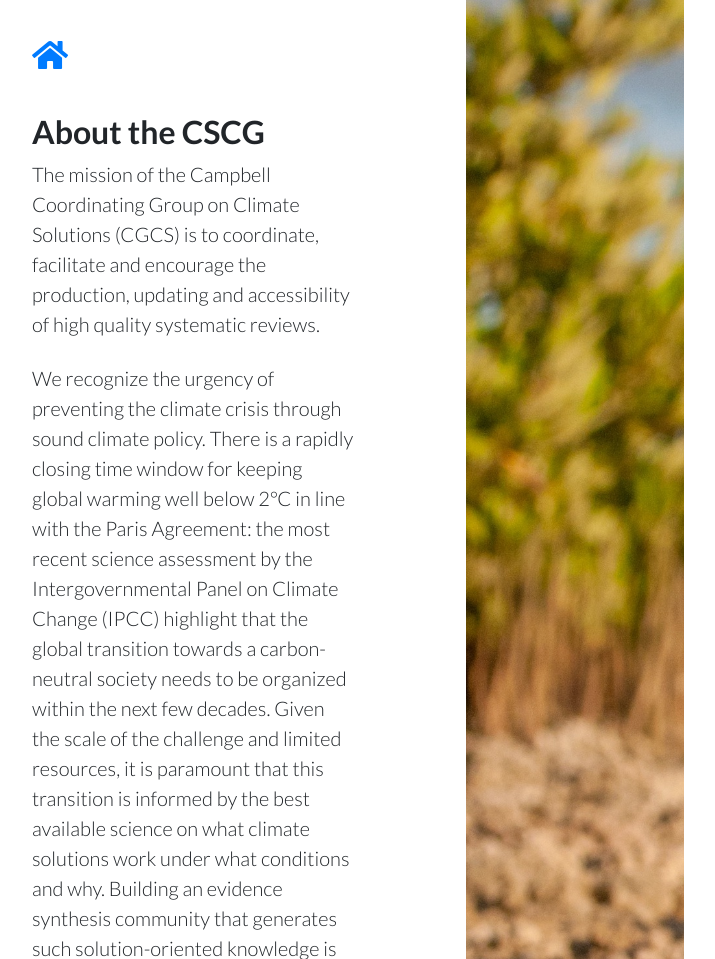
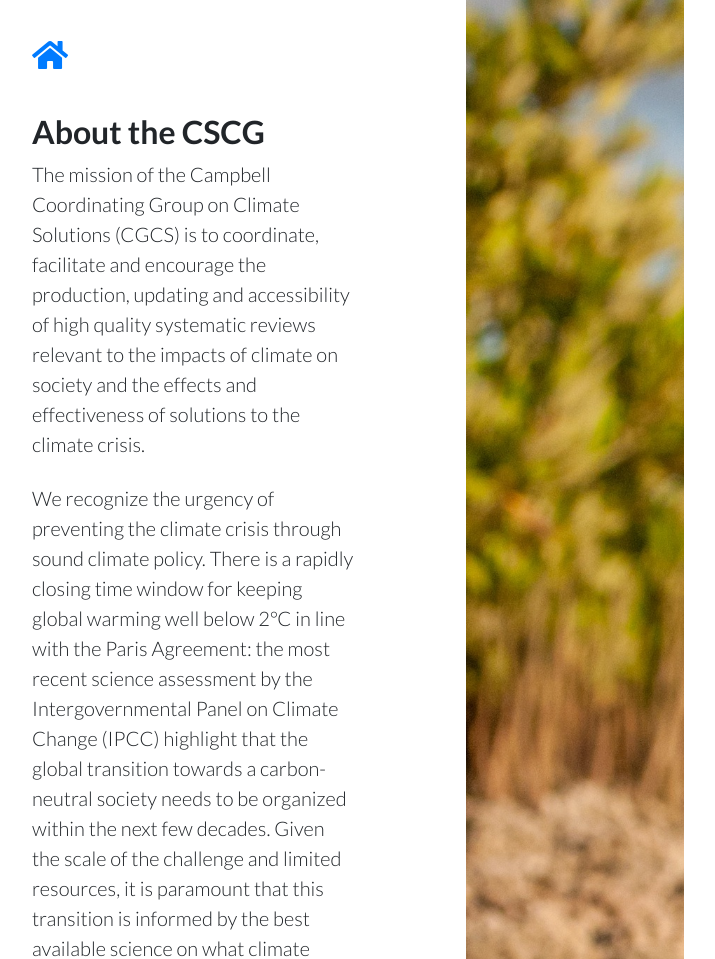
Before and after one commit to climatesolutions/climatesolutions.github.io, a website: page index.html in a window 1280 px wide. Shown: the part 1291-2250 px from the top of the page, without its empty margins (338-1053 px from the left). Drawn offline with Linux system fonts and the light colour scheme.

Commit message:
Index update

```diff
--- a/index.html
+++ b/index.html
@@ -174,7 +174,7 @@ header .overlay {
           <p><a style="text-decoration:none" href=#><i class="fa fa-home fa-2x m-auto text-primary"></i></a></p>
           <br>
           <h2>About the CSCG</h2>
-          <p class="lead mb-0">The mission of the Campbell Coordinating Group on Climate Solutions (CGCS) is to coordinate, facilitate and encourage the production, updating and accessibility of high quality systematic reviews.</p>
+          <p class="lead mb-0">The mission of the Campbell Coordinating Group on Climate Solutions (CGCS) is to coordinate, facilitate and encourage the production, updating and accessibility of high quality systematic reviews relevant to the impacts of climate on society and the effects and effectiveness of solutions to the climate crisis.</p>
           <br>
           <p class="lead mb-0">We recognize the urgency of preventing the climate crisis through sound climate policy. There is a rapidly closing time window for keeping global warming well below 2°C in line with the Paris Agreement: the most recent science assessment by the Intergovernmental Panel on Climate Change (IPCC) highlight that the global transition towards a carbon-neutral society needs to be organized within the next few decades. Given the scale of the challenge and limited resources, it is paramount that this transition is informed by the best available science on what climate solutions work under what conditions and why. Building an evidence synthesis community that generates such solution-oriented knowledge is the central remit of our group.</p>
           <br>
```
